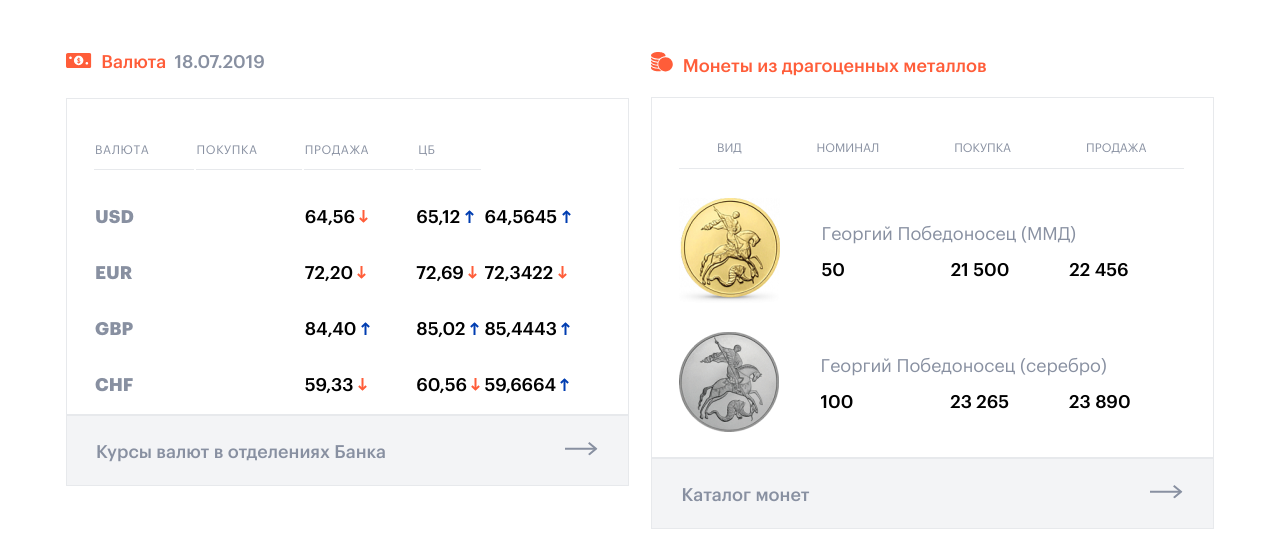
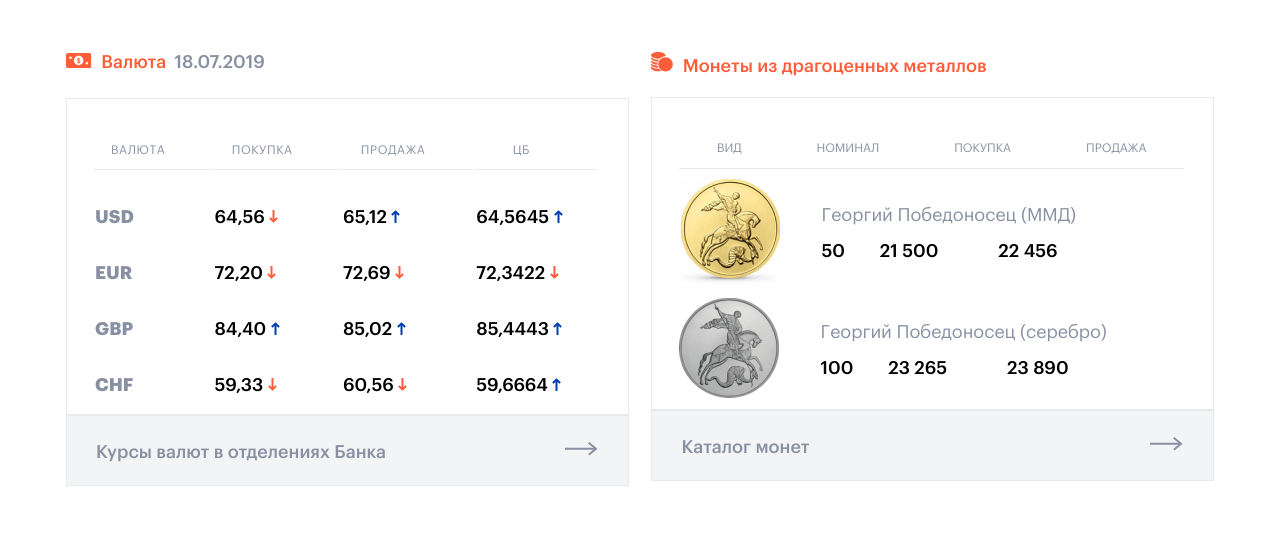
Before and after one commit to VladimirChernovv/invest-center, a website: page index.html in a window 1280 px wide. Shown: the part 1331-1875 px from the top of the page. Drawn offline with nearby package versions, Linux system fonts and the light colour scheme; files whose address does not match are found by name; a web font is replaced by a local one.

Commit message:
Сделал адаптацию секции metals до 1024px

```diff
--- a/index.html
+++ b/index.html
@@ -490,7 +490,7 @@
             Валюта <span>18.07.2019</span>
           </div>
           <div class="services__table">
-            <table>
+            <table class="services__chart">
               <tr>
                 <th>Валюта</th>
                 <th class="metals__remove">Период</th>
@@ -500,28 +500,28 @@
               </tr>
               <tr>
                 <td class="services__unit">USD</td>
-                <td><img class="metals__remove" src="img/market/vector-1.svg" alt="vector-1"></td>
+                <td class="metals__remove"><img  src="img/market/vector-1.svg" alt="vector-1"></td>
                 <td>64,56 <img src="img/market/arrow-down.svg" alt="arrow-down"></td>
                 <td>65,12 <img src="img/market/arrow-up.svg" alt="arrow-up"></td>
                 <td>64,5645 <img src="img/market/arrow-up.svg" alt="arrow-up"></td>
               </tr>
               <tr>
                 <td class="services__unit">EUR</td>
-                <td><img class="metals__remove" src="img/market/vector-2.svg" alt="vector-2"></td>
+                <td class="metals__remove"><img  src="img/market/vector-2.svg" alt="vector-2"></td>
                 <td>72,20 <img src="img/market/arrow-down.svg" alt="arrow-down"></td>
                 <td>72,69 <img src="img/market/arrow-down.svg" alt="arrow-down"></td>
                 <td>72,3422 <img src="img/market/arrow-down.svg" alt="arrow-down"></td>
               </tr>
               <tr>
                 <td class="services__unit">GBP</td>
-                <td><img class="metals__remove" src="img/market/vector-3.svg" alt="vector-3"></td>
+                <td class="metals__remove"><img  src="img/market/vector-3.svg" alt="vector-3"></td>
                 <td>84,40 <img src="img/market/arrow-up.svg" alt="arrow-up"></td>
                 <td>85,02 <img src="img/market/arrow-up.svg" alt="arrow-up"></td>
                 <td>85,4443 <img src="img/market/arrow-up.svg" alt="arrow-up"></td>
               </tr>
               <tr>
                 <td class="services__unit">CHF</td>
-                <td><img class="metals__remove" src="img/market/vector-4.svg" alt="vector-4"></td>
+                <td class="metals__remove"><img  src="img/market/vector-4.svg" alt="vector-4"></td>
                 <td>59,33 <img src="img/market/arrow-down.svg" alt="arrow-down"></td>
                 <td>60,56 <img src="img/market/arrow-down.svg" alt="arrow-down"></td>
                 <td>59,6664 <img src="img/market/arrow-up.svg" alt="arrow-up"></td>
@@ -549,7 +549,10 @@
               <p>Продажа</p>
             </div>
             <div class="services__cell">
-              <img class="services__coin" src="img/market/gold.png" alt="gold">
+              <div class="services__coin-wrap">
+                <img class="services__coin" src="img/market/gold.png" alt="gold">
+              </div>
+
               <div class="services__data">
                 <p class="services__george">Георгий Победоносец (ММД)</p>
                 <span class="services__value">50</span>
@@ -558,7 +561,10 @@
               </div>
             </div>
             <div class="services__cell lower">
-              <img src="img/market/silver.png" alt="gold">
+              <div class="services__coin-wrap">
+                <img class="services__coin" src="img/market/silver.png" alt="silver">
+              </div>
+
               <div class="services__data">
                 <p class="services__george silver">Георгий Победоносец (серебро)</p>
                 <span class="services__value left">100</span>
--- a/js/main.js
+++ b/js/main.js
@@ -5,7 +5,6 @@ $(function(){
 		infinite: true,
 		fade: true,
 		arrows: false,
-
 	});
 
 	//Открывающееся верхнее меню
--- a/scss/_market.scss
+++ b/scss/_market.scss
@@ -120,7 +120,7 @@
 
 	&__metals {
 		border: 1px solid #e7e9ec;
-		padding: 44px 29px 25px 27px;
+		padding: 44px 29px 17px 27px;
 		.services__information {
 			display: flex;
 			font-weight: normal;
--- a/scss/_metals.scss
+++ b/scss/_metals.scss
@@ -29,5 +29,21 @@
 		&__remove {
 			display: none;
 		}
+		.services__chart {
+			width: 100%;
+		}
+		.services__table th {
+			padding-right: 30px;
+		}
+		.services__metals {
+			padding-bottom: 7px;
+		}
+		.services__cell {
+			margin-top: 10px;
+		}
+
+	}
+	.services__metals .services__cell .services__data .services__value {
+		margin-right: 30px;
 	}
 }
```
Also changed, not shown: css/style.min.css.
